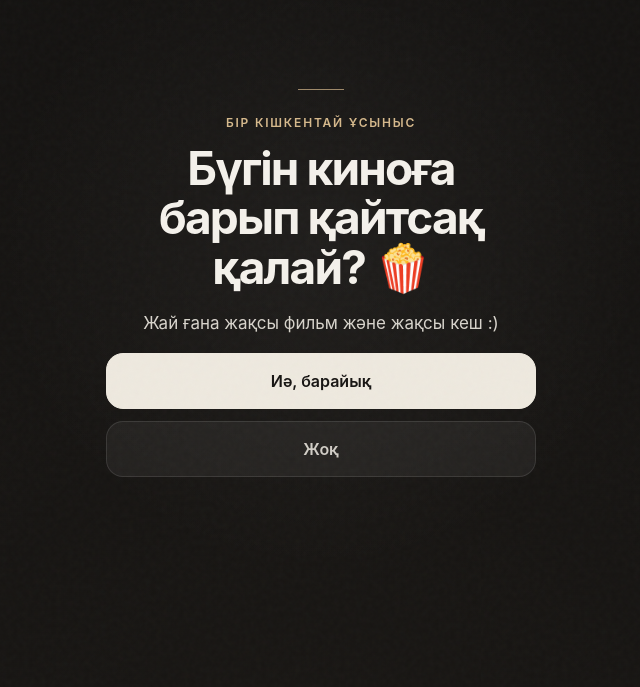
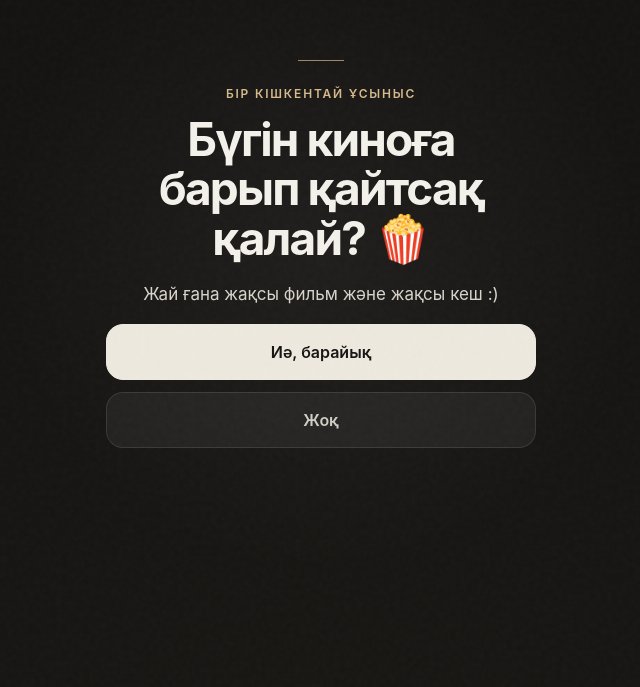
Before and after one commit to Alisher1230/inkar, a plain HTML site: page index.html in a window 1280 px wide. Shown: the part 113-800 px from the top of the page, without its empty margins (319-959 px from the left). Drawn offline with Linux system fonts and the light colour scheme.

Commit message:
Update index.html

```diff
--- a/index.html
+++ b/index.html
@@ -105,18 +105,22 @@
     }
 
 section {
+  position: relative;
+
   width: 100%;
   min-height: 100svh;
 
   padding:
     max(24px, env(safe-area-inset-top))
     20px
-        max(32px, env(safe-area-inset-bottom))
+    max(90px, env(safe-area-inset-bottom))
     20px;
 
   display: flex;
   flex-direction: column;
   justify-content: center;
+
+  overflow: hidden;
 }
 
     .container {
```
Lines whose indentation alone changed are shown as unchanged.
